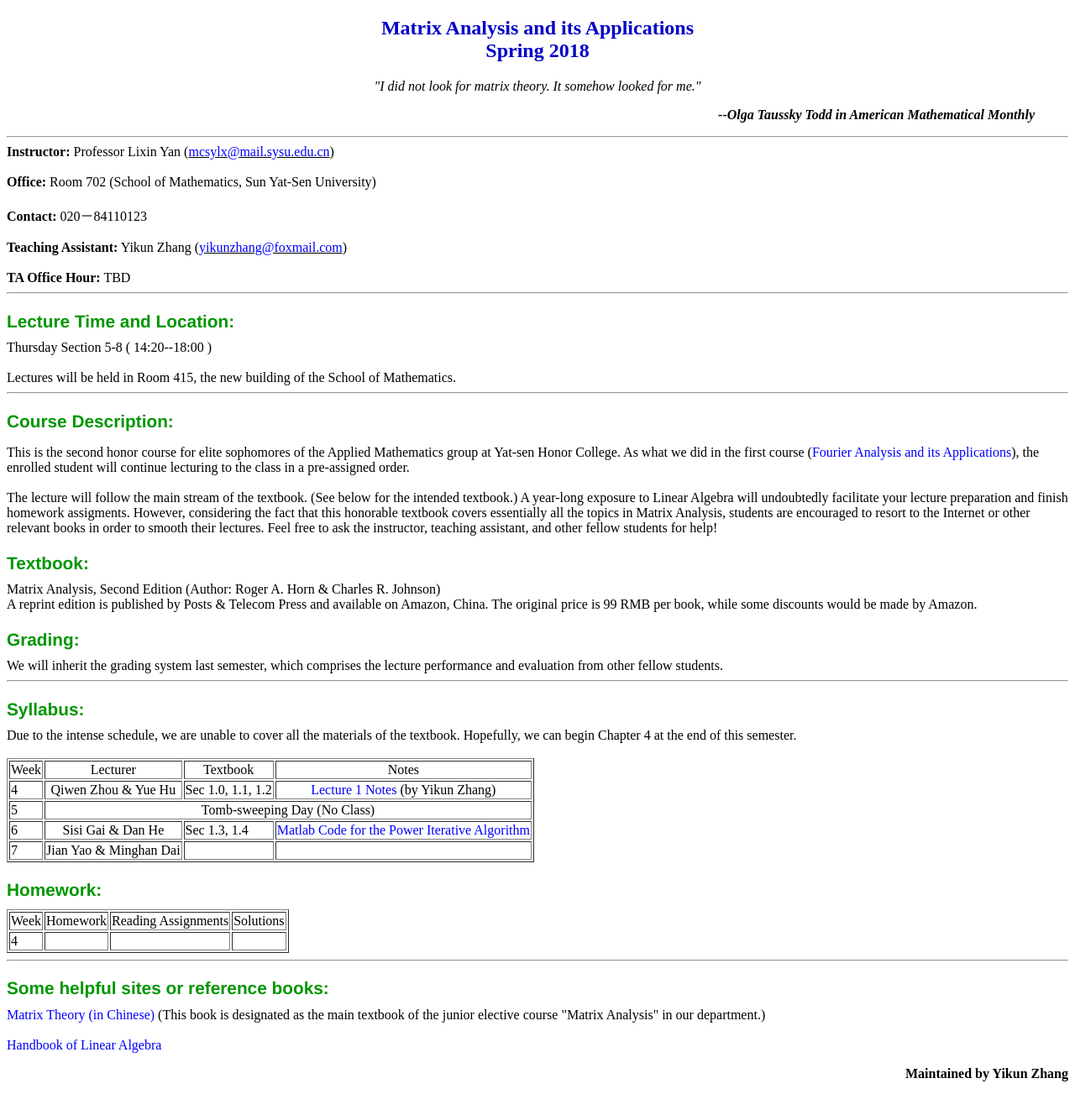
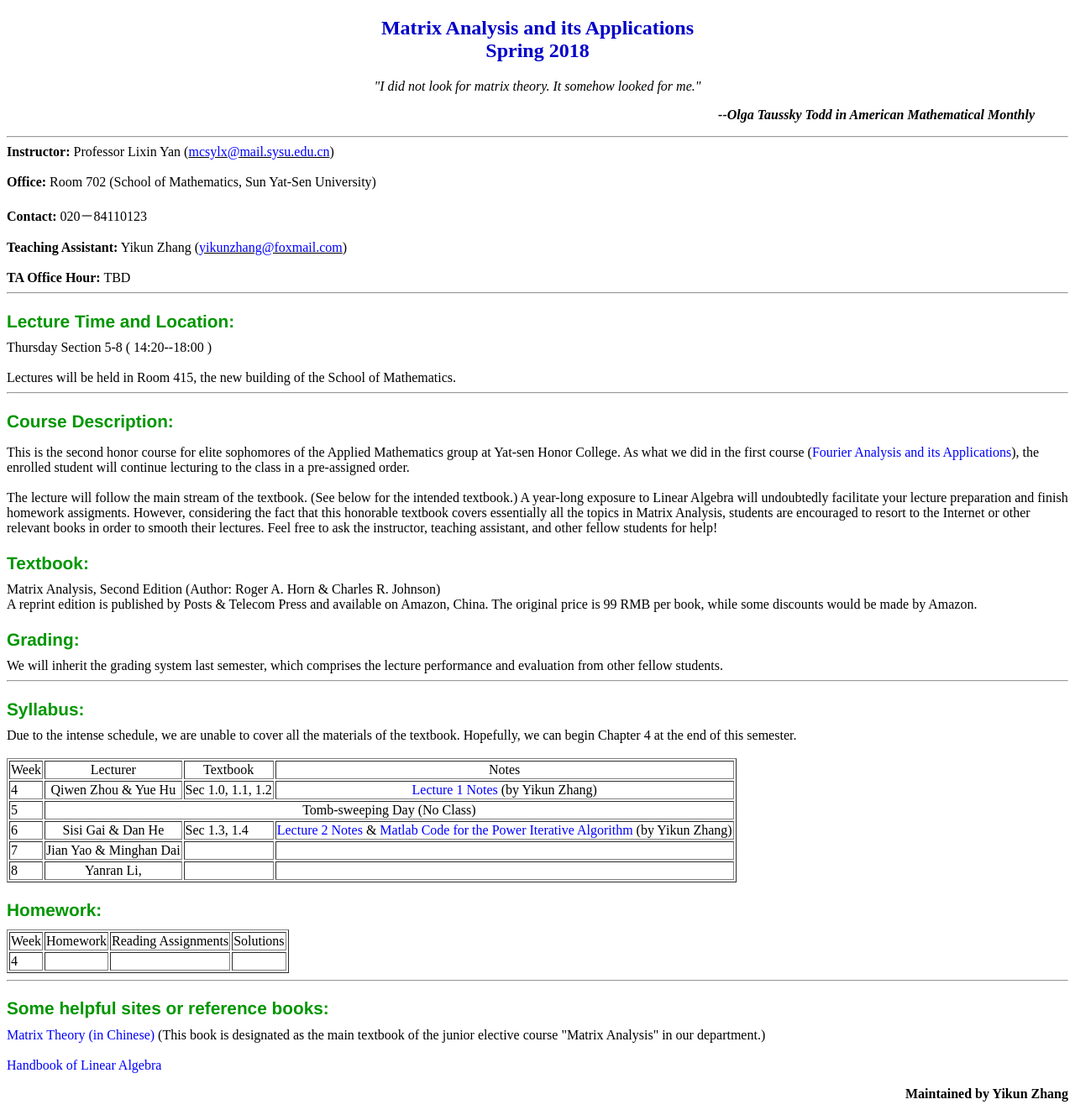
Before and after one commit to zhangyk8/zhangyk8.github.io, a Jekyll site: the page _teaching/matrix_analysis.html, which Jekyll copies as it is, in a window 1280 px wide. Shown: the whole page at 84% size. Built offline with Jekyll 4.4.1, drawn with Linux system fonts in a browser that asks for light colours; before the commit the page ends 1304 px from its top, so only the background shows below that.

Commit message:
Add files via upload

```diff
--- a/_teaching/matrix_analysis.html
+++ b/_teaching/matrix_analysis.html
@@ -106,11 +106,17 @@ Syllabus:
     <TD> 6 </TD>
     <TD colspan="5" align="center"> Sisi Gai & Dan He </TD>
     <TD colspan="6"> Sec 1.3, 1.4 </TD>
-    <TD colspan="3" align="center"> <a href="file_spring2018/Power_Iterative.m" download="Power_Iterative_Algorithm">Matlab Code for the Power Iterative Algorithm</a> </TD>
+    <TD colspan="3" align="center"> <a href="file_spring2018/Lecture_2.pdf">Lecture 2 Notes</a> & <a href="file_spring2018/Power_Iterative.m" download="Power_Iterative_Algorithm">Matlab Code for the Power Iterative Algorithm</a> (by Yikun Zhang) </TD>
   </TR>
   <TR>
     <TD> 7 </TD>
     <TD colspan="5" align="center"> Jian Yao & Minghan Dai </TD>
+    <TD colspan="6">  </TD>
+    <TD colspan="3" align="center"> </TD>
+  </TR>
+  <TR>
+    <TD> 8 </TD>
+    <TD colspan="5" align="center"> Yanran Li,  </TD>
     <TD colspan="6">  </TD>
     <TD colspan="3" align="center"> </TD>
   </TR>
@@ -146,7 +152,7 @@ Some helpful sites or reference books:
 <a href="file_spring2018/Handbook_of_Linear_Algebra.pdf">Handbook of Linear Algebra</a>
 
  <p align="right">
-<b>Maintained by Yikun Zhang </b>
+<b> Maintained by Yikun Zhang </b>
 
 
 
```
